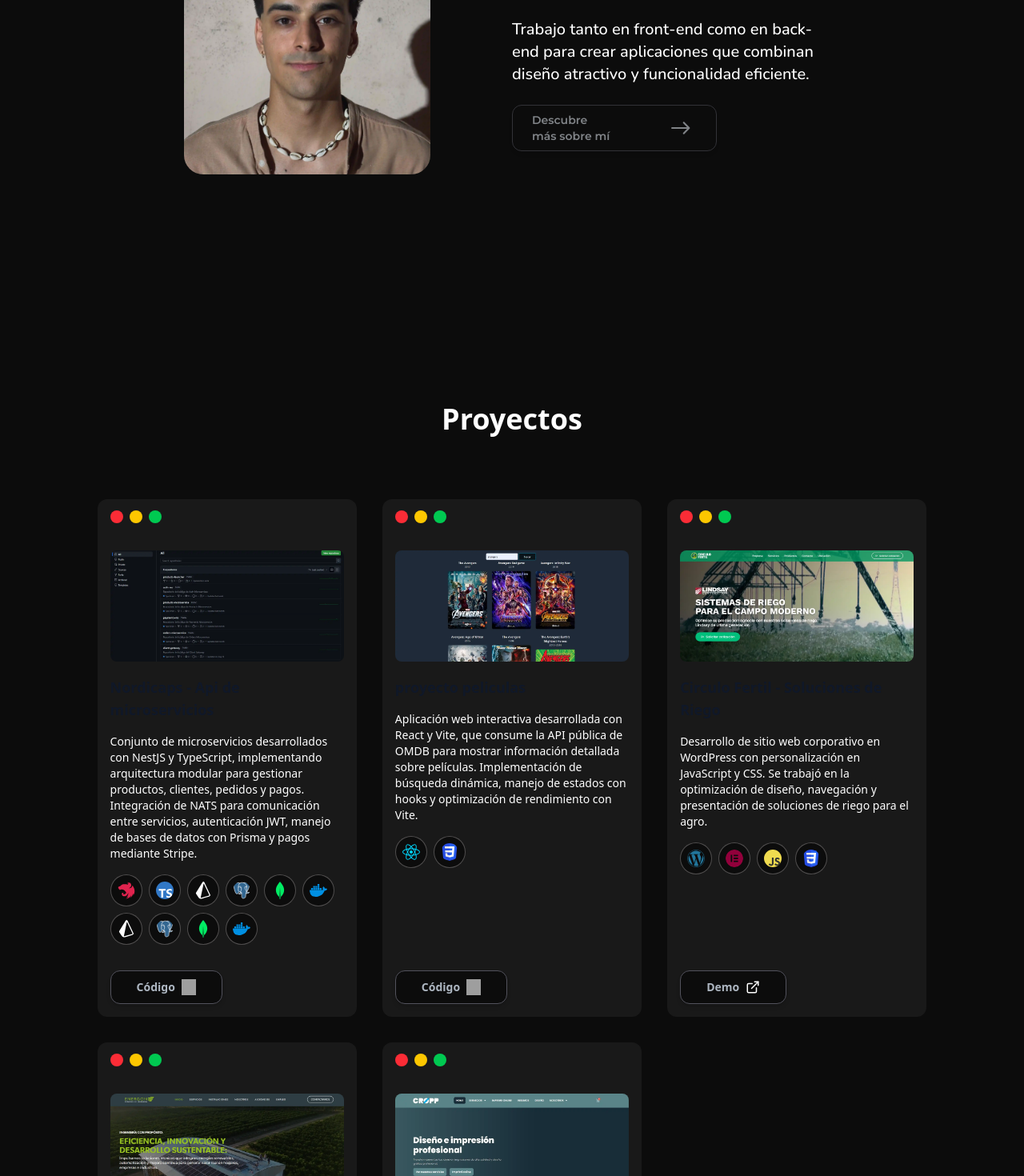
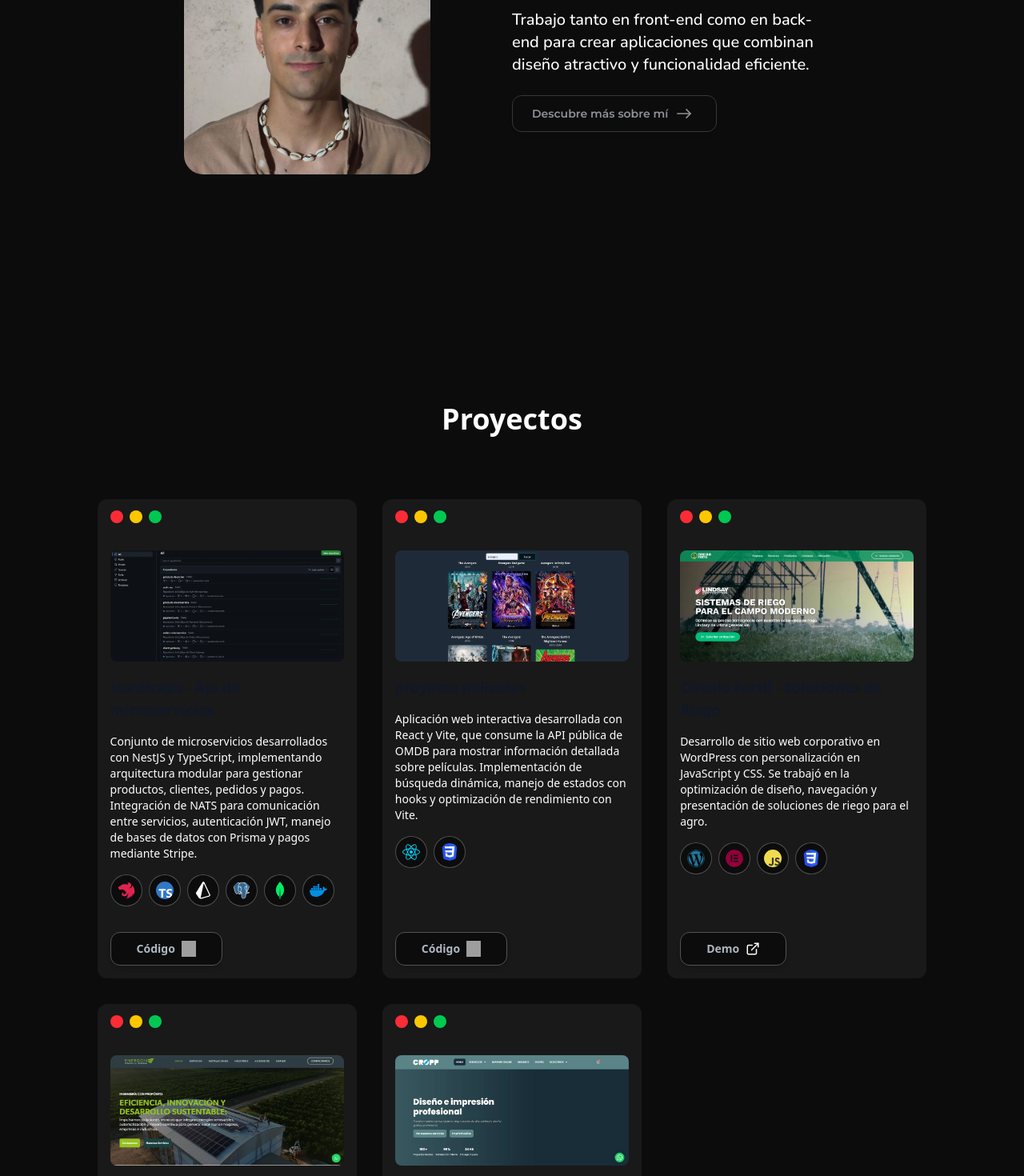
Before and after one commit to MarceloMastroiani/portfolio, a Next.js app: page / in a window 1280 px wide. Shown: the part 360-1830 px from the top of the page at 80% size. Built offline with nearby package versions, Linux system fonts and the light colour scheme; grey boxes are pictures that could not be loaded.

Commit message:
Fix: botton home

```diff
--- a/src/components/sections/Home/index.tsx
+++ b/src/components/sections/Home/index.tsx
@@ -60,7 +60,7 @@ export default function Home() {
         <div className="flex flex-col h-full justify-start gap-y-4 z-100 text-balance text-center bg-(--background-primary) md:w-[50%] md:justify-center md:gap-y-6 md:text-left">
           <div>
             <h1
-              className={`${montserrat.className} text-white text-xl md:w-[80%] md:text-xl xl:text-3xl 2xl:text-4xl  `}
+              className={`${montserrat.className} text-white text-xl md:w-[90%] md:text-xl xl:text-3xl 2xl:text-4xl  `}
             >
               ¡Hola! Soy{" "}
               <span className="text-(--color-primary)">Marcelo Mastroiani</span>{" "}
@@ -77,10 +77,10 @@ export default function Home() {
           <div className="flex w-full justify-center md:justify-start animate-pulse">
             <Link
               href="/#about"
-              className={`${montserrat.className} flex w-64 cursor-pointer items-center justify-center text-sm md:text-md 2xl:text-lg rounded-xl border-[1.58px] border-zinc-600 py-2 md:px-2 lg:px-6 lg:py-1 font-medium text-slate-200 shadow-md transition-all duration-300 hover:[transform:translateY(-.335rem)] hover:bg-zinc-900 hover:shadow-xl md:w-1/2`}
+              className={`${montserrat.className} flex w-1/2 md:w-auto cursor-pointer items-center justify-center text-sm md:text-md 2xl:text-lg rounded-xl border-[1.58px] border-zinc-600 py-2 md:px-2 lg:px-6 lg:py-1 font-medium text-slate-200 shadow-md transition-all duration-300 hover:[transform:translateY(-.335rem)] hover:bg-zinc-900 hover:shadow-xl `}
             >
               Descubre más sobre mí
-              <IoIosArrowRoundForward className="inline text-2xl pl-1 md:text-5xl" />
+              <IoIosArrowRoundForward className="inline text-2xl pl-1 md:text-4xl" />
             </Link>
           </div>
         </div>
--- a/src/data/projects.ts
+++ b/src/data/projects.ts
@@ -13,22 +13,6 @@ export const projects = [
       {
         alt: "typescript",
         svg: "/typescript.svg",
-      },
-      {
-        alt: "prisma",
-        svg: "/prisma.svg",
-      },
-      {
-        alt: "postgresql",
-        svg: "/postgresql.svg",
-      },
-      {
-        alt: "mongodb",
-        svg: "/mongodb.svg",
-      },
-      {
-        alt: "docker",
-        svg: "/docker.svg",
       },
       {
         alt: "prisma",
```
